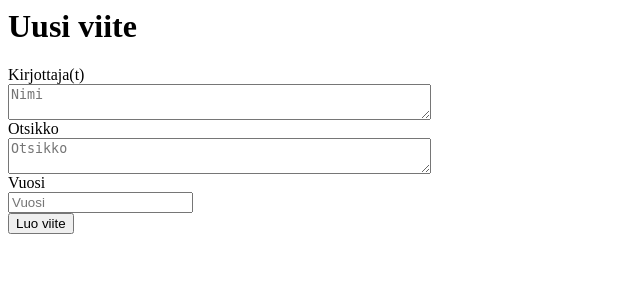
After one commit to msslotboom/projektisininen, a Flask app: template src/templates/new_citation.html in a window 1280 px wide. The commit adds this page. Shown: the top 300 px of the page, without its empty margins (0-640 px from the left). Run offline with Flask 3, Linux system fonts and the light colour scheme; the template is opened without the code that fills it, so the values that code supplies are empty.

Commit message:
lisää viiteolio ja htmlsivu, lisää kirjautujan sessio

```diff
--- a/src/app.py
+++ b/src/app.py
@@ -37,6 +37,7 @@ def handle_login():
 
     try:
         user_service.validate_credentials(username, password)
+        user_service.login(username)
         return redirect_to_home()
     except Exception as error:
         flash(str(error))
--- /dev/null
+++ b/src/entities/citation.py
@@ -0,0 +1,5 @@
+class Citation:
+    def __init__(self, authors, title, year):
+        self.authors = authors
+        self.title = title
+        self.year = year
--- a/src/schema.sql
+++ b/src/schema.sql
@@ -6,6 +6,7 @@ CREATE TABLE IF NOT EXISTS users (
 
 CREATE TABLE IF NOT EXISTS citations (
     id INTEGER PRIMARY KEY,
+    owner_id INTEGER REFERENCES users,
     authors TEXT,
     title TEXT,
     year INTEGER
--- /dev/null
+++ b/src/templates/new_citation.html
@@ -0,0 +1,24 @@
+<h1>Uusi viite</h1>
+
+<form action="/new_citation" method="post">
+
+    <div>
+        <label for="authors">Kirjottaja(t)</label> <br>
+        <textarea name="authors" rows="0" cols="50" placeholder="Nimi"></textarea>
+    </div>
+
+    <div>
+        <label for="title">Otsikko</label> <br>
+        <textarea name="title" rows="0" cols="50" placeholder="Otsikko"></textarea>
+    </div>
+
+    <div>
+        <label for="year">Vuosi</label> <br>
+        <input type="text" name="year" placeholder="Vuosi" />
+    </div>
+
+    <button>
+        Luo viite
+    </button>
+
+</form>
```
Also changed, not shown: src/repositories/citation_repository.py (added, +16 -0 lines), src/services/user_services.py (+9 -0 lines), src/templates/index.html (+8 -0 lines), src/services/citation_services.py (added).
